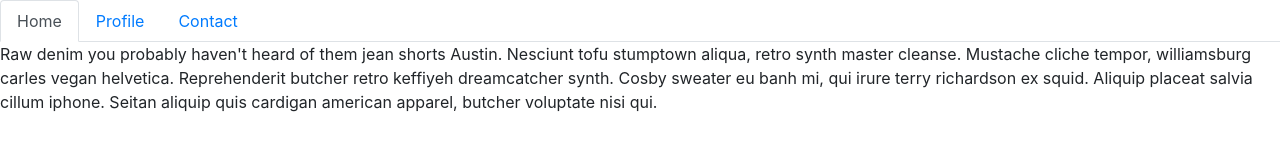
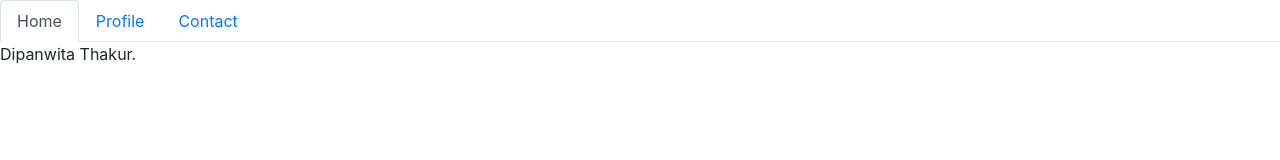
Before and after one commit to DipanwitaT/try, a plain HTML site: page index.html in a window 1280 px wide. Drawn offline with nearby package versions, Linux system fonts and the light colour scheme.

Commit message:
first commit

```diff
--- a/index.html
+++ b/index.html
@@ -17,7 +17,7 @@
   </li>
 </ul>
 <div class="tab-content" id="myTabContent">
-  <div class="tab-pane fade show active" id="home" role="tabpanel" aria-labelledby="home-tab"><p>Raw denim you probably haven't heard of them jean shorts Austin. Nesciunt tofu stumptown aliqua, retro synth master cleanse. Mustache cliche tempor, williamsburg carles vegan helvetica. Reprehenderit butcher retro keffiyeh dreamcatcher synth. Cosby sweater eu banh mi, qui irure terry richardson ex squid. Aliquip placeat salvia cillum iphone. Seitan aliquip quis cardigan american apparel, butcher voluptate nisi qui.</p></div>
+  <div class="tab-pane fade show active" id="home" role="tabpanel" aria-labelledby="home-tab"><p>Dipanwita Thakur.</p></div>
   <div class="tab-pane fade" id="profile" role="tabpanel" aria-labelledby="profile-tab"><p>ggg</p></div>
   <div class="tab-pane fade" id="contact" role="tabpanel" aria-labelledby="contact-tab"><p>Raw denim you probably haven't heard of them jean shorts Austin. Nesciunt tofu stumptown aliqua, retro synth master cleanse. Mustache cliche tempor, williamsburg carles vegan helvetica. Reprehenderit butcher retro keffiyeh dreamcatcher synth. Cosby sweater eu banh mi, qui irure terry richardson ex squid. Aliquip placeat salvia cillum iphone. Seitan aliquip quis cardigan american apparel, butcher voluptate nisi qui.</p></div>
 </div>
```
